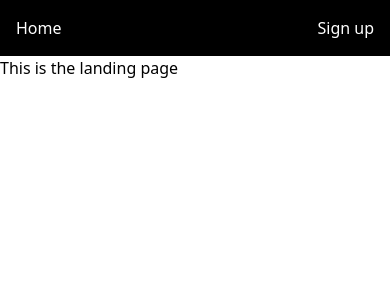
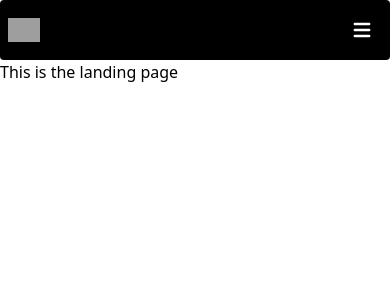
Before and after one commit to Vdemike/ivie-movie-app, a React (Vite) app: page / in a window 390 px wide. Shown: the top 300 px of the page. Built offline with nearby package versions, Linux system fonts and the light colour scheme; grey boxes are pictures that could not be loaded.

Commit message:
Update Navbar.jsx

```diff
--- a/src/Component/Navbar/Navbar.jsx
+++ b/src/Component/Navbar/Navbar.jsx
@@ -5,15 +5,54 @@
 //un autre state userNotLogged pour avoir 2 navbar différentes
 function Navbar() {
   return (
-    <nav className="w-full bg-black text-white p-4">
-      <ul className="container flex flex-wrap items-center justify-between mx-auto">
-        <li>
-          <Link to="/">Home</Link>
-        </li>
-        <li>
-          <Link to="/signUp">Sign up</Link>
-        </li>
-      </ul>
+    <nav class="bg-black  px-2 sm:px-4 py-2.5 rounded dark:bg-gray-900">
+      <div class="container flex flex-wrap items-center justify-between mx-auto">
+        <a href="" class="flex items-center">
+          <img src="logo.svg" class="h-6 mr-3 sm:h-9" alt="ivie Logo" />
+        </a>
+        <button
+          data-collapse-toggle="navbar-default"
+          type="button"
+          class="inline-flex items-center p-2 ml-3 text-sm text-white rounded-lg md:hidden hover:bg-gray-100 focus:outline-none focus:ring-2 focus:ring-gray-200 "
+          aria-controls="navbar-default"
+          aria-expanded="false"
+        >
+          <span class="sr-only">Open main menu</span>
+          <svg
+            class="w-6 h-6"
+            aria-hidden="true"
+            fill="currentColor"
+            viewBox="0 0 20 20"
+            xmlns="http://www.w3.org/2000/svg"
+          >
+            <path
+              fill-rule="evenodd"
+              d="M3 5a1 1 0 011-1h12a1 1 0 110 2H4a1 1 0 01-1-1zM3 10a1 1 0 011-1h12a1 1 0 110 2H4a1 1 0 01-1-1zM3 15a1 1 0 011-1h12a1 1 0 110 2H4a1 1 0 01-1-1z"
+              clip-rule="evenodd"
+            ></path>
+          </svg>
+        </button>
+        <div class="hidden w-full md:block md:w-auto" id="navbar-default">
+          <ul class="flex flex-col p-4 mt-4 border border-gray-100 rounded-lg md:flex-row md:space-x-8 md:mt-0 md:text-sm md:font-medium md:border-0 md:bg-black dark:bg-gray-800 md:dark:bg-gray-900 dark:border-gray-700">
+            <li>
+              <Link
+                to="/signUp"
+                className="block py-2 pl-3 pr-4 text-orange-200 rounded hover:bg-gray-100 md:hover:bg-transparent md:border-0 md:hover:text-purple-500 md:p-0 dark:text-gray-400 md:dark:hover:text-white dark:hover:bg-gray-700 dark:hover:text-white md:dark:hover:bg-transparent"
+              >
+                Sign up
+              </Link>
+            </li>
+            <li>
+              <Link
+                to="/login"
+                className="block py-2 pl-3 pr-4 text-orange-200 rounded hover:bg-gray-100 md:hover:bg-transparent md:border-0 md:hover:text-purple-500 md:p-0 dark:text-gray-400 md:dark:hover:text-white dark:hover:bg-gray-700 dark:hover:text-white md:dark:hover:bg-transparent"
+              >
+                Login
+              </Link>
+            </li>
+          </ul>
+        </div>
+      </div>
     </nav>
   );
 }
```
